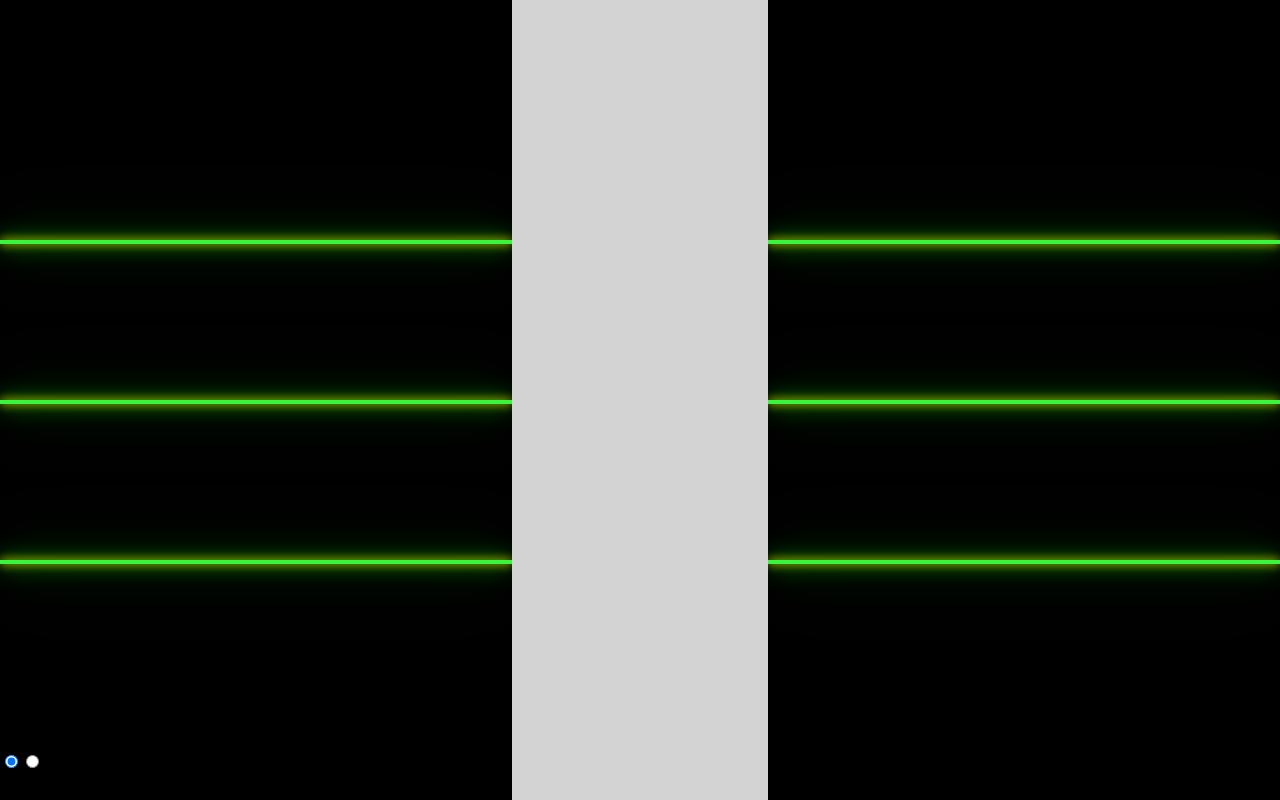
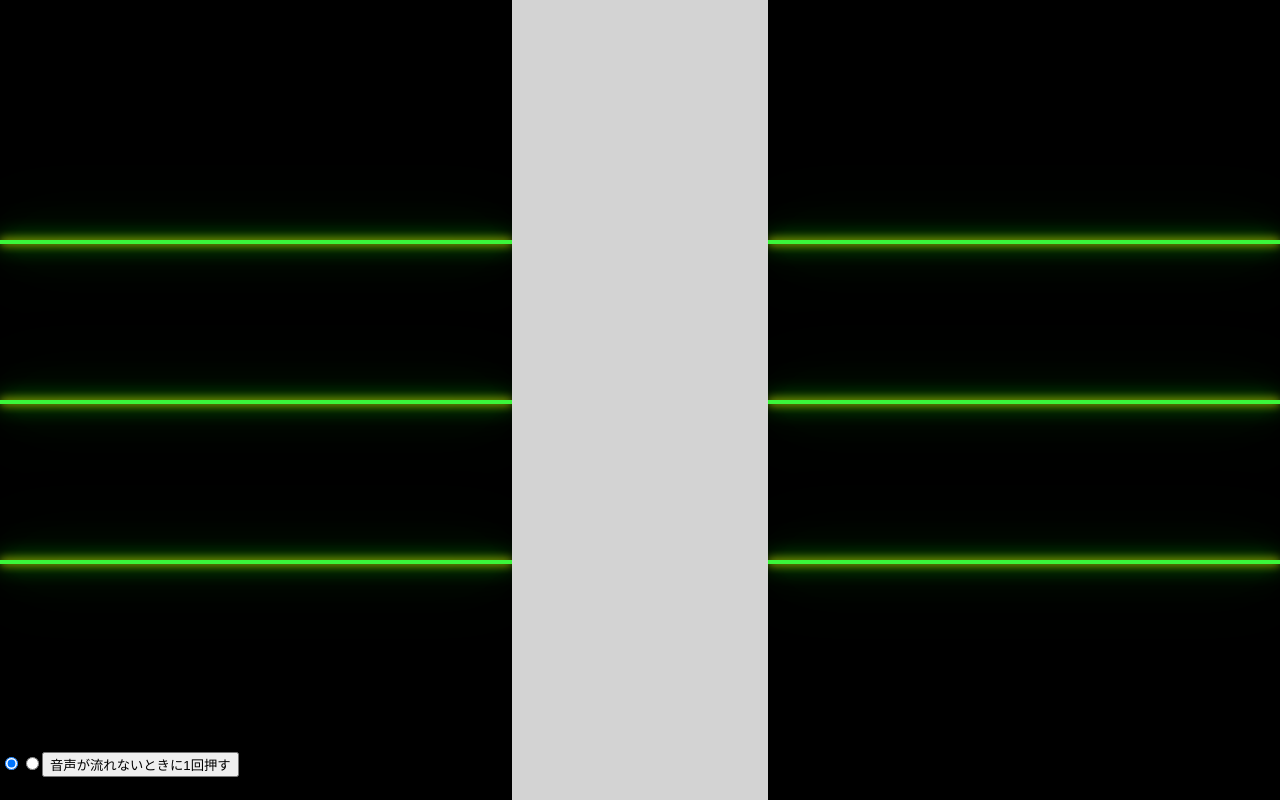
Before and after one commit to amotarao/laserharp-player, a Vue app: page / in a window 1280 px wide. Built offline with nearby package versions, Linux system fonts and the light colour scheme.

Commit message:
add tmp audio

```diff
--- a/src/components/LaserHarp.vue
+++ b/src/components/LaserHarp.vue
@@ -39,6 +39,11 @@ const handleTouchEnd = (event) => {
   touching.value = false;
   setTouchPosition(event);
 };
+
+const audio = ref();
+const handleClickPlay = () => {
+  audio.value.play();
+}
 </script>
 
 <template>
@@ -56,6 +61,8 @@ const handleTouchEnd = (event) => {
     <div class="controller">
       <input type="radio" name="mode" v-model="mode" value="full" />
       <input type="radio" name="mode" v-model="mode" value="touch" />
+      <button @click="handleClickPlay">音声が流れないときに1回押す</button>
+      <audio ref="audio" src="https://dotup.org/uploda/dotup.org2756920.mp3" />
     </div>
   </div>
 </template>
```
